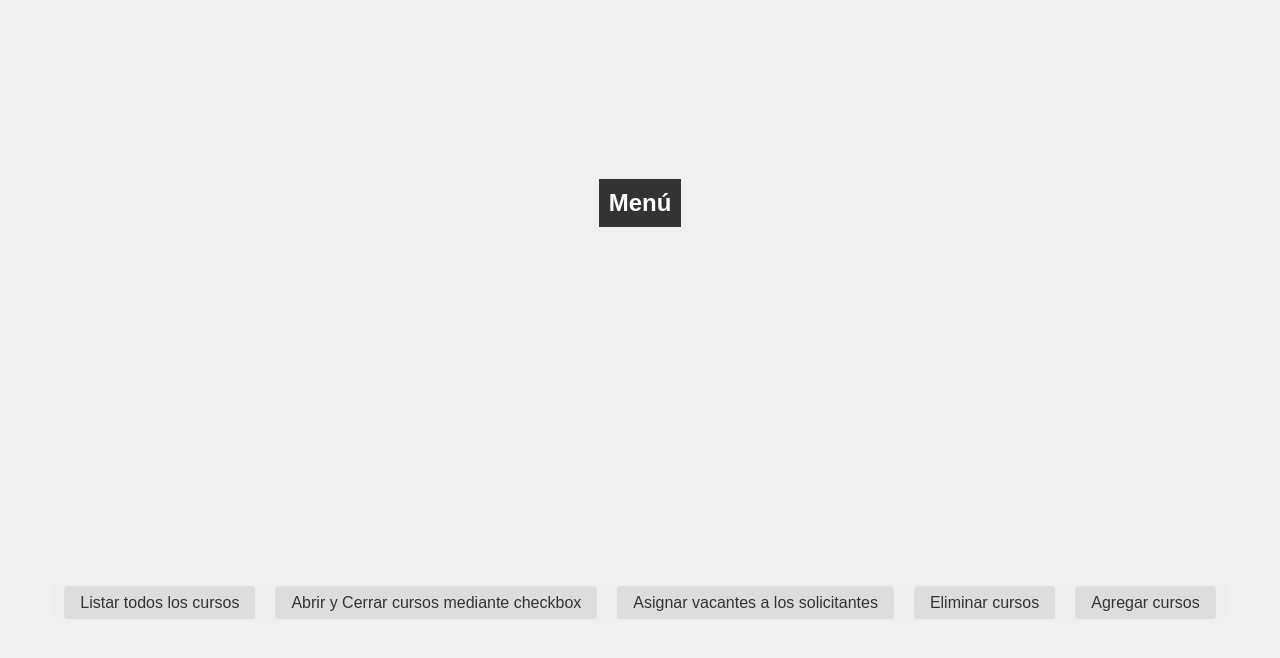
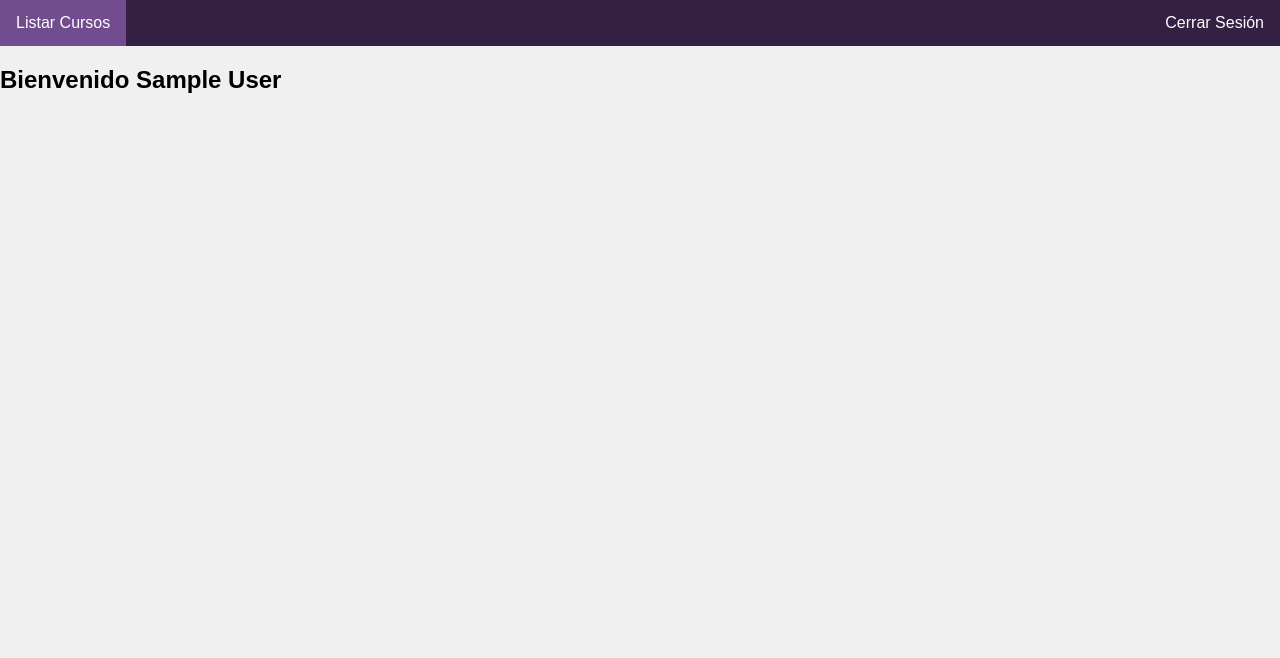
Before and after one commit to szSenua/Formacion, a PHP site: page /menu.php in a window 1280 px wide. Shown: the top 658 px of the page. Run offline with PHP 8.4, Linux system fonts and the light colour scheme; the visitor is signed in with stand-in values (Sample User, id 1); tables that the repository leaves empty hold one stand-in row (values such as "Sample post").

Commit message:
fixed register, login and menu. All works

```diff
--- a/conecta.php
+++ b/conecta.php
@@ -15,7 +15,7 @@ if (mysqli_connect_errno()) {
     echo "Error al conectar";
 } else {
     $mensaje = "Conectando a la base de datos <br>";
-    error_log($mensaje, 0);
+    //error_log($mensaje, 0);
 
 }
 
--- a/funciones.php
+++ b/funciones.php
@@ -9,37 +9,43 @@
 <body>
 
 <?php
+require_once 'conecta.php';
 
 //Función para obtener el tipo de usuario
 
-function obtenerTipoUsuario($dni) {
-    // Conectar a la base de datos
-    require_once 'conecta.php';
+
+function obtenerInfoUsuario($dni, $contrasena) {
+    global $conexion;
 
     // Consultar el tipo de usuario en la tabla administradores
-    $queryAdmin = "SELECT dni FROM administradores WHERE dni='$dni'";
-    $resultAdmin = $conexion->query($queryAdmin);
+    $queryAdmin = "SELECT dni, nombre FROM administradores WHERE dni='$dni' AND contrasena='$contrasena'";
+    $resultAdmin = mysqli_query($conexion, $queryAdmin);
 
-    // Si es un administrador, devolver 'administrador'
-    if ($resultAdmin->num_rows > 0) {
-        return 'administrador';
+    // Si es un administrador, devolver información del administrador
+    if (mysqli_num_rows($resultAdmin) > 0) {
+        $adminData = mysqli_fetch_assoc($resultAdmin);
+        // Cerrar conexión
+        require_once 'desconecta.php';
+        return array('tipo' => 'administrador', 'nombre' => $adminData['nombre']);
     }
 
     // Consultar el tipo de usuario en la tabla solicitantes
-    $querySolicitante = "SELECT dni FROM solicitantes WHERE dni='$dni'";
-    $resultSolicitante = $conexion->query($querySolicitante);
+    $querySolicitante = "SELECT dni, nombre FROM solicitantes WHERE dni='$dni' AND contrasena='$contrasena'";
+    $resultSolicitante = mysqli_query($conexion, $querySolicitante);
 
-    // Si es un solicitante, devolver 'solicitante'
-    if ($resultSolicitante->num_rows > 0) {
-        return 'solicitante';
+    // Si es un solicitante, devolver información del solicitante
+    if (mysqli_num_rows($resultSolicitante) > 0) {
+        $solicitanteData = mysqli_fetch_assoc($resultSolicitante);
+        // Cerrar conexión
+        require_once 'desconecta.php';
+        return array('tipo' => 'solicitante', 'nombre' => $solicitanteData['nombre']);
     }
 
-    // Si no se encuentra en ninguna tabla, devolver null o un valor predeterminado
+    // Si no se encuentra en ninguna tabla, devolver null
     return null;
+}
 
-    // Cerrar conexión
-   require_once 'desconecta.php';
-}
+
 
 
 function pintaRegistroSolicitanteConParam($dni, $apellidos, $nombre, $contrasena, $telefono, $correo, $codigocentro, $coordinadortic, $grupotic, $nombregrupo, $pbilin, $cargo,
@@ -176,18 +182,19 @@ function validarTelefono($telefono) {
     return false;
 }
 
-//Función para validar el código de un centro (CIF)
+//Función validar código del centro
 function validarCodigoCentro($codigo) {
     // Eliminar cualquier caracter que no sea alfanumérico
     $codigoLimpio = preg_replace("/[^a-zA-Z0-9]/", "", $codigo);
 
     // Comprobar si el código tiene un formato válido para centros o CIF en España
-    if (preg_match("/^[a-zA-Z0-9]{9,12}$/", $codigoLimpio)) {
+    if (preg_match("/^[a-zA-Z][0-9]{7}$/", $codigoLimpio)) {
         return true;
     }
 
     return false;
 }
+
 
 
 function pintaLoginconParam($dni, $contrasena, $errores) {
--- a/menu.php
+++ b/menu.php
@@ -1,89 +1,82 @@
 <!DOCTYPE html>
-<html lang="es">
+<html lang="en">
 <head>
     <meta charset="UTF-8">
     <meta name="viewport" content="width=device-width, initial-scale=1.0">
+
     <style>
         body {
             font-family: Arial, sans-serif;
+            background-color: #f0f0f0;
             margin: 0;
             padding: 0;
         }
 
-        h2 {
-            background-color: #333;
-            color: #fff;
-            text-align: center;
-            padding: 10px;
-            margin: 0;
-        }
+        nav {
+            background-color: #342042;
+            overflow: hidden;
 
-        nav ul {
-            list-style: none;
-            padding: 0;
-            margin: 0;
-            background-color: #eee;
-            text-align: center;
-        }
-
-        nav li {
-            display: inline-block;
-            margin: 10px;
         }
 
         nav a {
+            display: block;
+            color: white;
+            text-align: center;
+            padding: 14px 16px;
             text-decoration: none;
-            color: #333;
-            padding: 8px 16px;
-            border-radius: 4px;
-            background-color: #ddd;
+            float: left;
+            transition: background-color 0.3s;
         }
 
         nav a:hover {
-            background-color: #bbb;
+            background-color: #714C8F;
+        }
+
+        h1 {
+            color: #000;
+            padding: 10px;
         }
     </style>
     <title>Menú</title>
 </head>
 <body>
-    <h2>Menú</h2>
-    <nav>
-        <ul>
-
 <?php
 
-//Propago sesión y reviso que el usuario esté autenticado, si no redirijo al login
 session_start();
 
-// Verificar si el usuario está autenticado
-if (!isset($_SESSION['usuario'])) {
-    header("Location: login.php");
-    exit();
-}
 
-// incluir funciones
-require_once 'funciones.php';
 
-// Obtener el tipo de usuario (administrador o solicitante) desde la base de datos
-$usuario = $_SESSION['usuario'];
-$tipoUsuario = obtenerTipoUsuario($usuario);
-
-// Mostrar opciones según el tipo de usuario
-if ($tipoUsuario === 'administrador') {
-    echo '<li><a href="#">Listar todos los cursos</a></li>';
-    echo '<li><a href="#">Abrir y Cerrar cursos mediante checkbox</a></li>';
-    echo '<li><a href="#">Asignar vacantes a los solicitantes</a></li>';
-    echo '<li><a href="#">Eliminar cursos</a></li>';
-    echo '<li><a href="#">Agregar cursos</a></li>';
-} elseif ($tipoUsuario === 'usuario') {
-    echo '<li><a href="#">Visualizar cursos abiertos (o todos y filtrar por abiertos)</a></li>';
-    echo '<li><a href="#">Suscribirse a cursos abiertos</a></li>';
-} else {
-    echo '<li><a href="#">Ver listado de cursos</a></li>';
-}
+// Verifica el rol del usuario
+$rol = isset($_SESSION['tipoUsuario']) ? $_SESSION['tipoUsuario'] : '';
+$nombre = isset($_SESSION['nombre']) ? $_SESSION['nombre'] : 'invitado';
 ?>
 
-</ul>
-    </nav>
+<nav>
+
+    <a href="#">Listar Cursos</a>
+
+
+    <?php
+    if ($rol === 'administrador') {
+
+        echo '<a href="#">Panel de Administración</a>';
+    }
+
+    if($rol === 'solicitante') {
+        echo '<a href="#">Solicitudes Realizadas</a>';
+    }
+
+    // Verifica si hay un rol para mostrar el enlace correcto
+    if (empty($rol)) {
+        echo '<a href="login.php" style="float: right;">Iniciar Sesión</a>';
+    } else {
+        echo '<a href="logout.php" style="float: right;">Cerrar Sesión</a>';
+    }
+    ?>
+
+</nav>
+
+<h2>Bienvenido <?php echo $_SESSION['nombreUsuario'] ?></h2>
+
 </body>
 </html>
--- a/styles.css
+++ b/styles.css
@@ -117,4 +117,5 @@ padding: 1em;
 .registro .alert{
     width: 367px;
     color: #680f0f;
+    text-align: justify;
   }
```
Also changed, not shown: login.php (+9 -22 lines), logout.php (added, +13 -0 lines).
